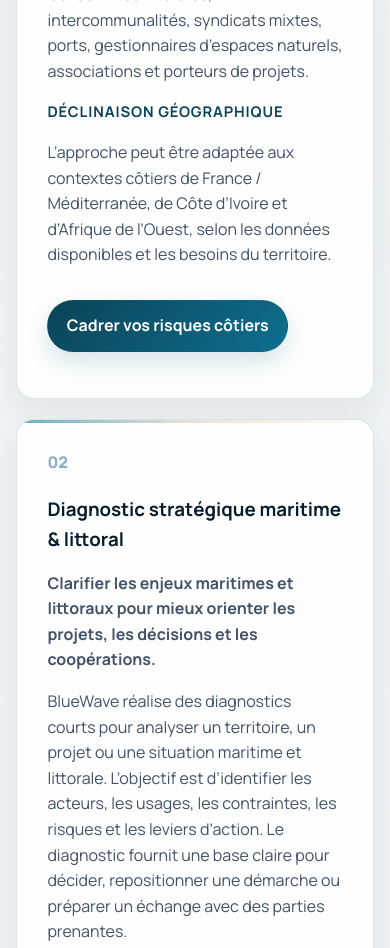
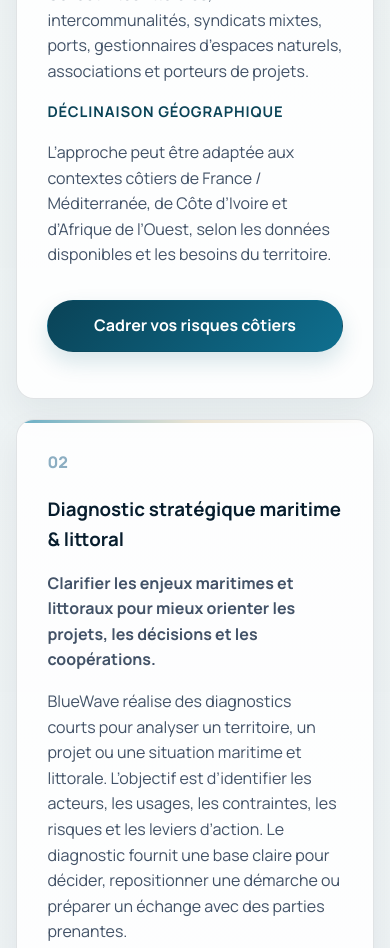
Before and after one commit to ouagabokouayao/bluewave-solutions-site, a plain HTML site: page services.html in a window 390 px wide. Shown: the part 1843-2791 px from the top of the page. Drawn offline with nearby package versions, Linux system fonts and the light colour scheme.

Commit message:
fix(css): sécuriser le rendu mobile des services prioritaires

```diff
--- a/assets/css/style.css
+++ b/assets/css/style.css
@@ -1583,7 +1583,10 @@ img {
   .page-lead,
   .section-heading,
   .about-copy,
-  .contact-copy {
+  .contact-copy,
+  .priority-services-grid,
+  .service-priority-card,
+  .service-detail-grid {
     min-width: 0;
     max-width: 100%;
   }
@@ -1617,6 +1620,21 @@ img {
   .section h2,
   .hero-card h2 {
     overflow-wrap: break-word;
+  }
+
+  .service-priority-card,
+  .service-priority-card p,
+  .service-priority-card li,
+  .service-priority-card h3,
+  .service-detail-grid {
+    overflow-wrap: anywhere;
+  }
+
+  .service-priority-card .button {
+    width: 100%;
+    max-width: 100%;
+    white-space: normal;
+    text-align: center;
   }
 
   .section {
```
